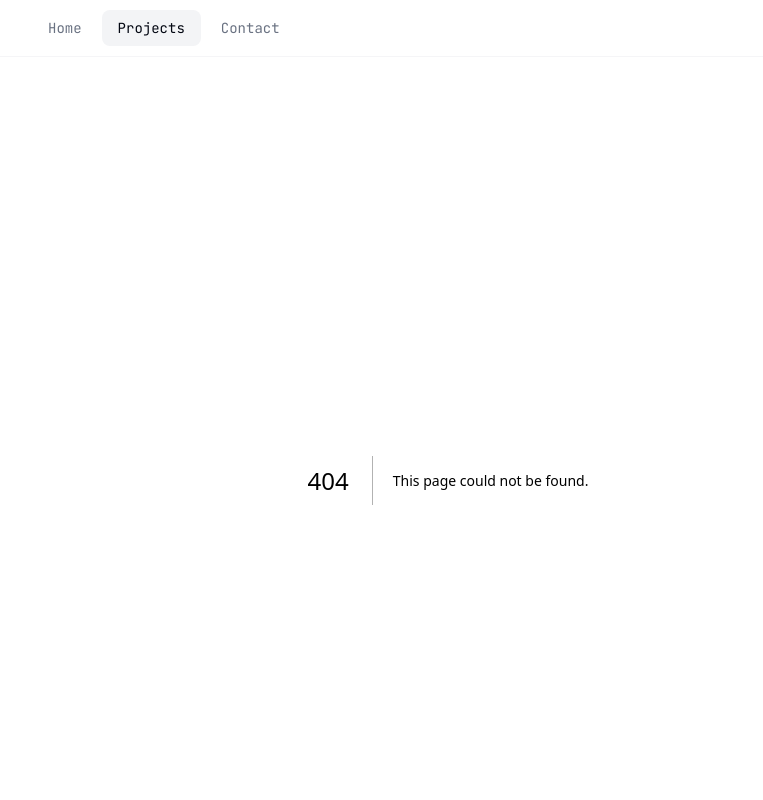
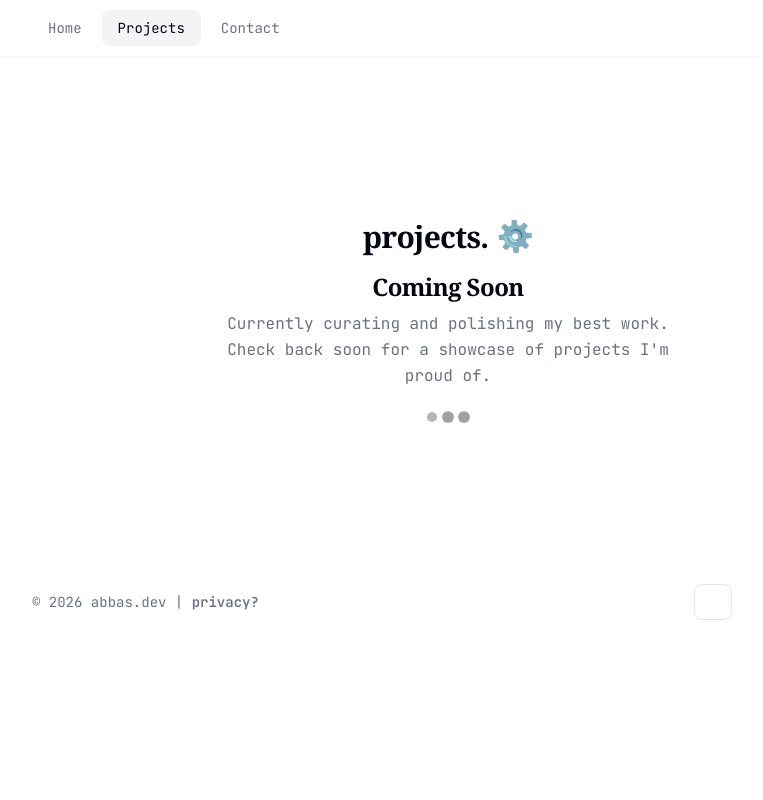
Before and after one commit to abbasamirza/portfolio, a Next.js app: page /projects in a window 1280 px wide. Before the commit this address had no page. Shown: the top 800 px of the page, without its empty margins (192-955 px from the left). Built offline with nearby package versions, Linux system fonts and the light colour scheme; some icons are missing.

Commit message:
Created coming soon project's page

```diff
--- /dev/null
+++ b/app/projects/page.tsx
@@ -0,0 +1,62 @@
+"use client";
+
+import { Typography } from "@/components/ui/typography";
+import { motion } from "framer-motion";
+
+export default function Page() {
+  return (
+    <section className="flex min-h-[60vh] flex-col items-center justify-center space-y-6 text-center">
+      <div className="space-y-4">
+        <Typography
+          variant="h1"
+          className="flex items-center justify-center gap-x-2"
+        >
+          projects.{" "}
+          <motion.span
+            animate={{
+              rotate: [0, 360],
+            }}
+            transition={{
+              duration: 2,
+              repeat: Infinity,
+              ease: "linear",
+            }}
+          >
+            ⚙️
+          </motion.span>
+        </Typography>
+        <div className="space-y-2">
+          <Typography variant="h2" className="text-foreground">
+            Coming Soon
+          </Typography>
+          <Typography className="max-w-md">
+            Currently curating and polishing my best work. Check back soon for a
+            showcase of projects I&apos;m proud of.
+          </Typography>
+        </div>
+      </div>
+      <motion.div
+        className="flex gap-2"
+        initial={{ opacity: 0, y: 20 }}
+        animate={{ opacity: 1, y: 0 }}
+        transition={{ delay: 0.3, duration: 0.5 }}
+      >
+        {[...Array(3)].map((_, i) => (
+          <motion.div
+            key={i}
+            className="bg-foreground/40 size-2 rounded-full"
+            animate={{
+              scale: [1, 1.5, 1],
+              opacity: [0.4, 1, 0.4],
+            }}
+            transition={{
+              duration: 1.5,
+              repeat: Infinity,
+              delay: i * 0.2,
+            }}
+          />
+        ))}
+      </motion.div>
+    </section>
+  );
+}
```
